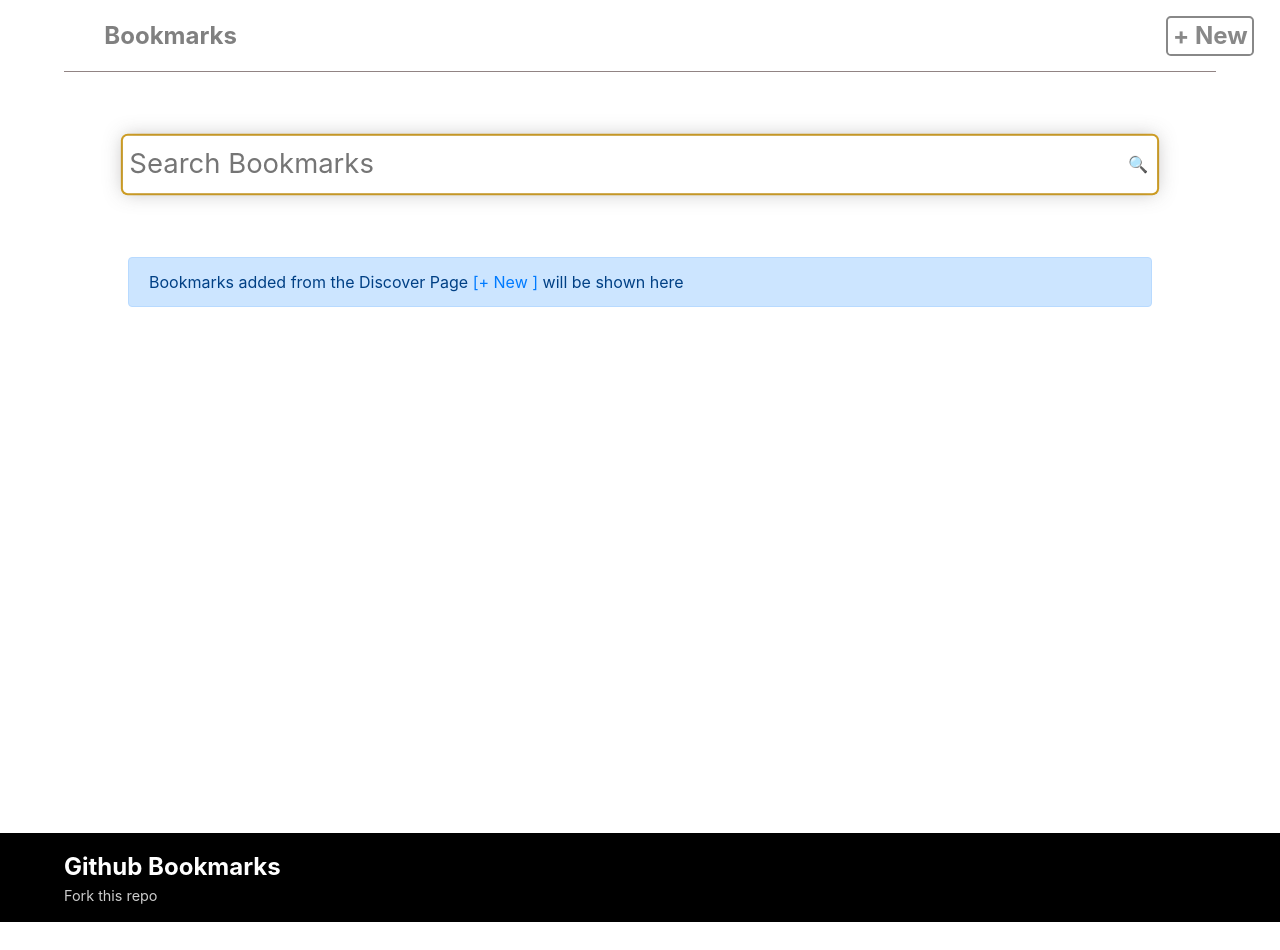
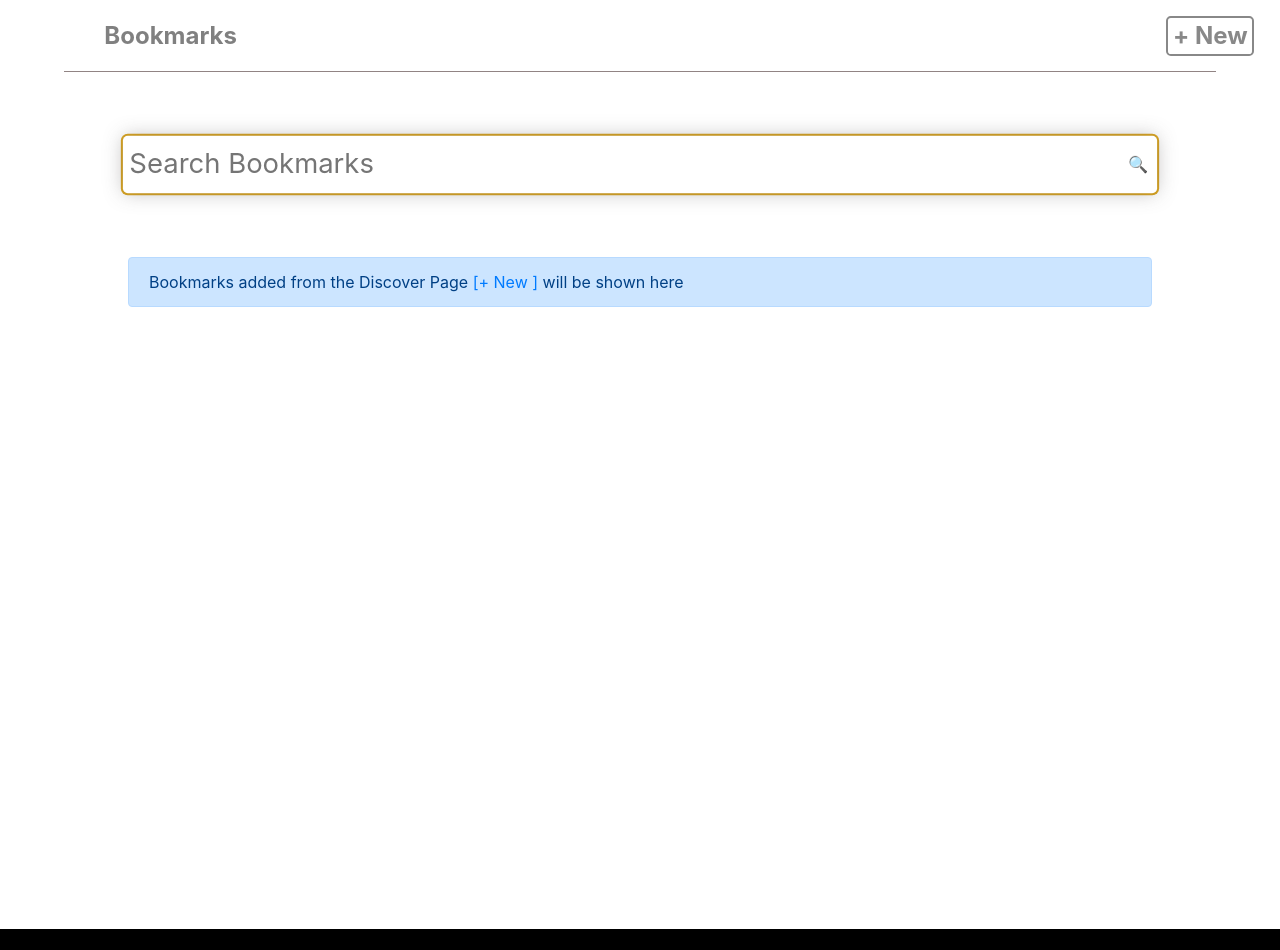
Before and after one commit to iam-shimin/gh-bookmarks, a React (Create React App) app: page / in a window 1280 px wide. Shown: the top 950 px of the page. Before the commit the page ends 922 px from the top, so only its background shows below. Built offline with nearby package versions, Linux system fonts and the light colour scheme.

Commit message:
increase the top margin on footer

```diff
--- a/src/style/footer.css
+++ b/src/style/footer.css
@@ -16,7 +16,7 @@ footer {
 
   footer {
 	padding: 1rem 4rem;
-	margin-top: 1rem;
+	margin-top: 7rem;
   }
 
 footer a {
```
